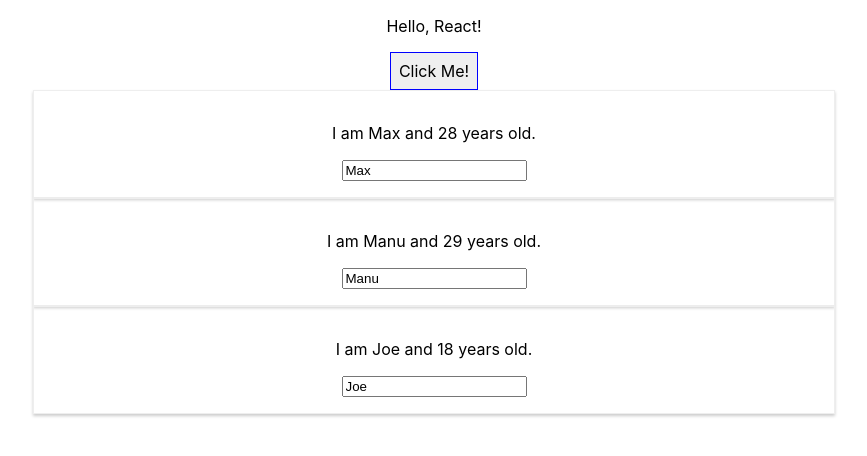
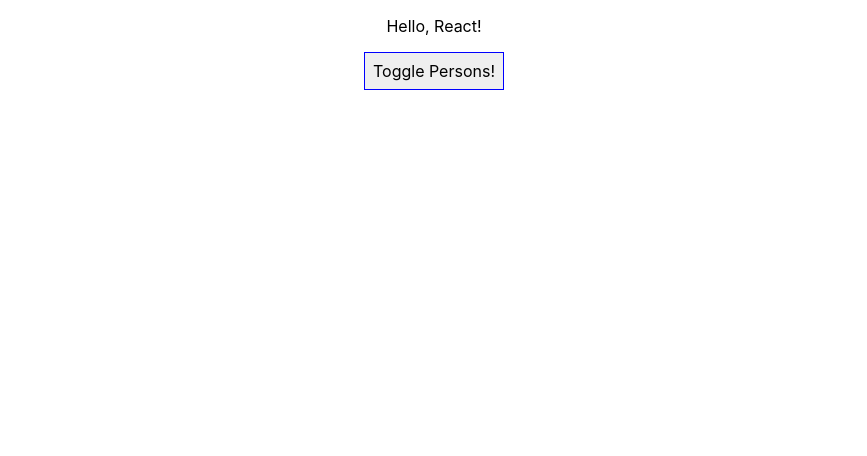
Before and after one commit to xionger/react_web, a React (Create React App) app in the folder complete-react-guide/: page / in a window 1280 px wide. Shown: the top 456 px of the page, without its empty margins (206-1073 px from the left). Built offline with nearby package versions, Linux system fonts and the light colour scheme.

Commit message:
4.53 rendering conditions

```diff
--- a/complete-react-guide/src/App.js
+++ b/complete-react-guide/src/App.js
@@ -8,7 +8,8 @@
       {name: "Max", age: 28},
       {name: "Manu", age: 29},
       {name: "Joe", age: 18}
-    ]
+    ],
+    showPersons: false
   };
 
   switchNameHandler = (newName) => {
@@ -27,6 +28,11 @@
     ]});
   }
 
+  togglePersonsHandler = () => {
+    const doesShow = this.state.showPersons;
+    this.setState({showPersons: !doesShow});
+  }
+
   render(){
     const style = {
       backgroudColor: 'white',
@@ -38,9 +44,11 @@
 
     return (
       <div className="App">
-        <header className="App-header">
           <p>Hello, React!</p>
-          <button style={style} onClick={()=>this.switchNameHandler("Maxwell")}>Click Me!</button>
+          <button style={style} onClick={this.togglePersonsHandler}>Toggle Persons!</button>
+          {
+            this.state.showPersons ?
+            <div>
               <Person
                 name={this.state.persons[0].name}
                 age={this.state.persons[0].age} />
@@ -52,7 +60,8 @@
               <Person
                 name={this.state.persons[2].name}
                 age={this.state.persons[2].age} />
-        </header>
+            </div> : null
+          }
       </div>
     )
   }
```
Lines whose indentation alone changed are shown as unchanged.
